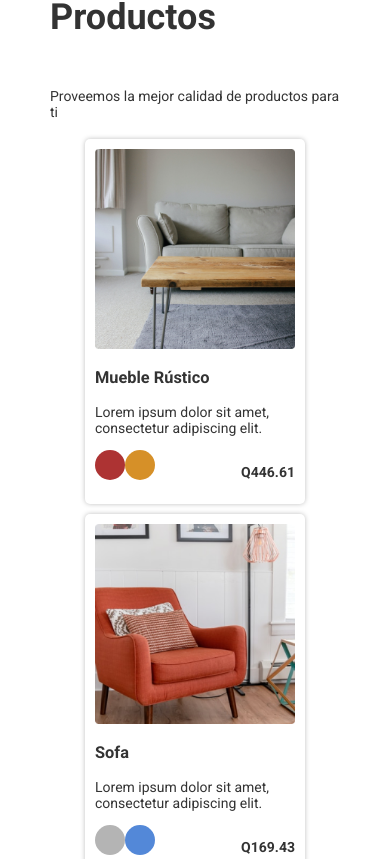
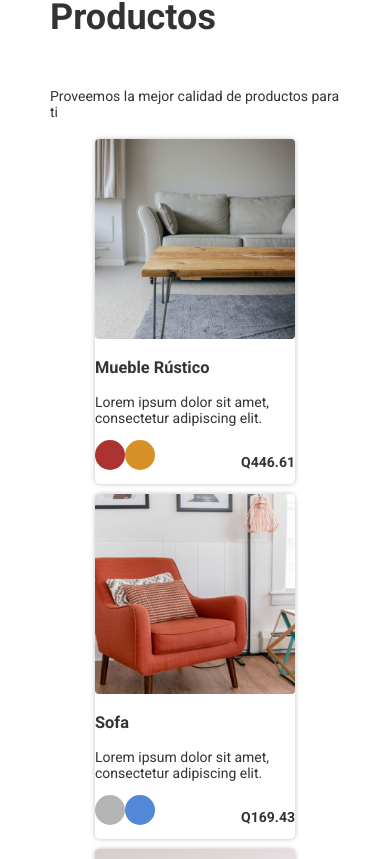
Before and after one commit to Whil117/Landing-page-Furnitures, a Next.js app: page /App in a window 390 px wide. Shown: the part 2705-3564 px from the top of the page. Built offline with nearby package versions, Linux system fonts and the light colour scheme.

Commit message:
products responsive

```diff
--- a/src/styles/components/Products/Products.ts
+++ b/src/styles/components/Products/Products.ts
@@ -49,7 +49,7 @@
   box-shadow: 0px 0px 5px rgba(0, 0, 0, 0.25);
   @media (max-width:768px) {
     margin: 5px;
-    /* padding: 2px; */
+    padding: 0px;
   }
 `;
 export const ProductColors = styled.div<Color>`
```
